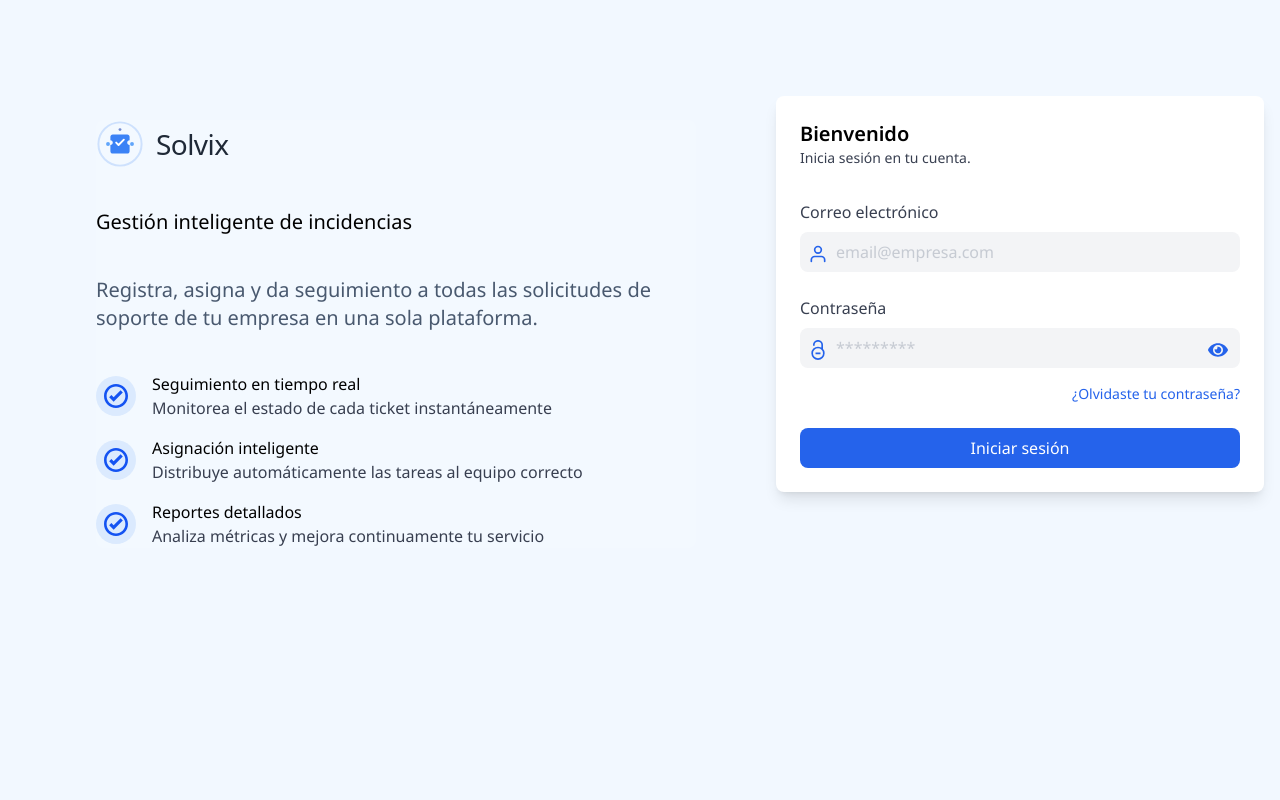
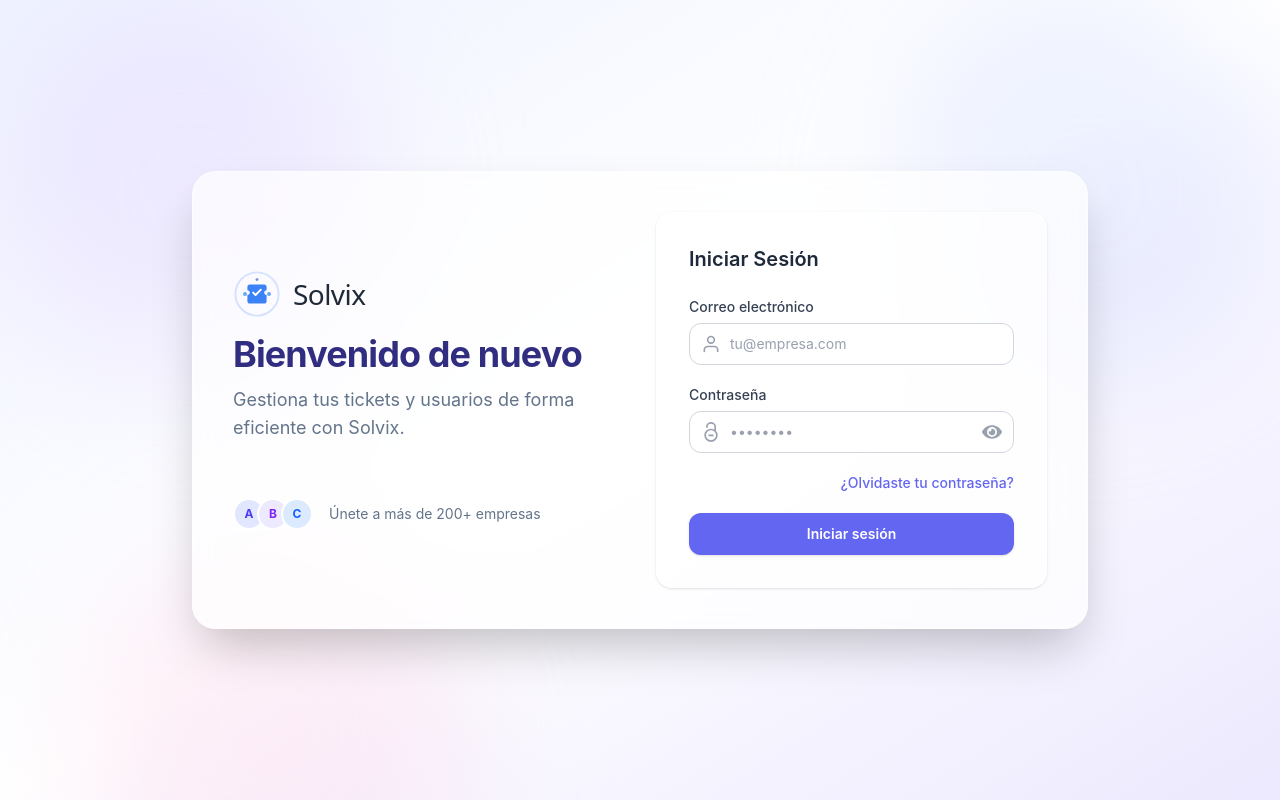
Before and after one commit to sronaal/solvix-frotend, a React (Vite) app: page /auth in a window 1280 px wide. Built offline with nearby package versions, Linux system fonts and the light colour scheme.

Commit message:
Cambio diseño interfaz

```diff
--- a/src/components/auth/Login.jsx
+++ b/src/components/auth/Login.jsx
@@ -5,7 +5,7 @@ import { FiUser } from "react-icons/fi";
 import { FaEye } from "react-icons/fa";
 import { FaEyeSlash } from "react-icons/fa";
 import { Link, useNavigate } from 'react-router-dom'
-import Content from './Content'
+
 import { useForm } from 'react-hook-form';
 import { IniciarSesion } from '../../services/AuthApi';
 import { useAuth } from '../../context/AuthContext';
@@ -18,7 +18,7 @@ const Login = () => {
   const navigate = useNavigate();
 
   const onSubmit = (data) => {
-    IniciarSesion({correo: data.email, password: data.password})
+    IniciarSesion({ correo: data.email, password: data.password })
       .then(response => {
         console.log(response)
         // The server returns the user data and token directly in response.data
@@ -46,68 +46,101 @@ const Login = () => {
 
   }
   return (
-    <div className='flex flex-col lg:flex-row justify-center items-center px-6 py-10 md:px-16 lg:px-4 w-full'>
-      <Content />
+    <div className='flex justify-center items-center w-full px-4'>
+      <div className='w-full max-w-4xl grid grid-cols-1 lg:grid-cols-2 gap-8 bg-white/70 backdrop-blur-lg rounded-3xl shadow-2xl overflow-hidden border border-white/50 p-6 lg:p-10'>
 
-      <div className='w-full max-w-sm md:max-w-md lg:max-w-lg bg-white mt-10 lg:mt-0 lg:ml-20 rounded-lg p-6 shadow-lg'>
-        <p className='text-xl font-semibold'>Bienvenido</p>
-        <p className='text-sm text-(--color-text)'>Inicia sesión en tu cuenta.</p>
+        {/* Left Side - Brand/Welcome */}
+        <div className="flex flex-col justify-center space-y-6 lg:pr-8">
+          <div className="mb-4">
+            <SolvixLogo className="h-12 w-auto" />
+          </div>
+          <div>
+            <h1 className="text-3xl lg:text-4xl font-bold text-(--color-primary-4) tracking-tight">
+              Bienvenido de nuevo
+            </h1>
+            <p className="mt-3 text-lg text-(--color-text-2)">
+              Gestiona tus tickets y usuarios de forma eficiente con Solvix.
+            </p>
+          </div>
+          <div className="hidden lg:block mt-8">
+            <div className="flex items-center space-x-4 text-sm text-(--color-text-2)">
+              <div className="flex -space-x-2">
+                <div className="w-8 h-8 rounded-full bg-indigo-100 border-2 border-white flex items-center justify-center text-xs font-bold text-indigo-600">A</div>
+                <div className="w-8 h-8 rounded-full bg-violet-100 border-2 border-white flex items-center justify-center text-xs font-bold text-violet-600">B</div>
+                <div className="w-8 h-8 rounded-full bg-blue-100 border-2 border-white flex items-center justify-center text-xs font-bold text-blue-600">C</div>
+              </div>
+              <p>Únete a más de 200+ empresas</p>
+            </div>
+          </div>
+        </div>
 
-        <form onSubmit={handleSubmit(onSubmit)} className='flex flex-col mt-4'>
-          <label className='mt-4 text-(--color-text) mb-2'>Correo electrónico</label>
+        {/* Right Side - Login Form */}
+        <div className='bg-white/50 rounded-2xl p-6 lg:p-8 shadow-sm border border-white/60'>
+          <h2 className='text-xl font-semibold text-gray-800 mb-6'>Iniciar Sesión</h2>
 
-          <div className='mb-2 relative w-full'>
-            <FiUser className='absolute left-2 top-3 size-5 text-[#2563EB]' />
+          <form onSubmit={handleSubmit(onSubmit)} className='flex flex-col space-y-5'>
+            <div>
+              <label className='block text-sm font-medium text-gray-700 mb-1.5'>Correo electrónico</label>
+              <div className='relative'>
+                <div className="absolute inset-y-0 left-0 pl-3 flex items-center pointer-events-none">
+                  <FiUser className='h-5 w-5 text-gray-400' />
+                </div>
                 <input
-              className='rounded-lg p-2 border-0 bg-gray-100 pl-9 w-full text-gray-400 focus:text-gray-600'
+                  className='block w-full pl-10 pr-3 py-2.5 border border-gray-300 rounded-xl leading-5 bg-white placeholder-gray-400 focus:outline-none focus:ring-2 focus:ring-(--color-primary) focus:border-(--color-primary) transition duration-150 ease-in-out sm:text-sm'
                   type='email'
-              placeholder='email@empresa.com'
+                  placeholder='tu@empresa.com'
                   {...register("email", { required: true })}
                 />
-            {errors.email && <span className="text-red-500 text-sm">El correo es obligatorio</span>}
-
+              </div>
+              {errors.email && <span className="text-red-500 text-xs mt-1">El correo es obligatorio</span>}
             </div>
 
-          <label className='mt-4 mb-2 text-(--color-text)'>Contraseña</label>
-
-          <div className='mb-2 relative w-full'>
-            <GrInsecure className='absolute left-2 top-3 size-5 text-[#2563EB]' />
+            <div>
+              <label className='block text-sm font-medium text-gray-700 mb-1.5'>Contraseña</label>
+              <div className='relative'>
+                <div className="absolute inset-y-0 left-0 pl-3 flex items-center pointer-events-none">
+                  <GrInsecure className='h-5 w-5 text-gray-400' />
+                </div>
                 <input
-              className='rounded-lg p-2 bg-gray-100 pl-9 w-full text-gray-400 focus:text-gray-600'
+                  className='block w-full pl-10 pr-10 py-2.5 border border-gray-300 rounded-xl leading-5 bg-white placeholder-gray-400 focus:outline-none focus:ring-2 focus:ring-(--color-primary) focus:border-(--color-primary) transition duration-150 ease-in-out sm:text-sm'
                   type={showPassword ? "text" : "password"}
-              placeholder='*********'
+                  placeholder='••••••••'
                   {...register("password", { required: true })}
                 />
-            {errors.password && <span className="text-red-500 text-sm">La contraseña es obligatoria</span>}
-
+                <div className="absolute inset-y-0 right-0 pr-3 flex items-center">
                   {showPassword ? (
                     <FaEye
-                className='absolute right-3 top-3 size-5 cursor-pointer text-[#2563EB]'
+                      className='h-5 w-5 text-gray-400 cursor-pointer hover:text-gray-600 transition-colors'
                       onClick={() => setShowPassword(false)}
                     />
                   ) : (
                     <FaEyeSlash
-                className='absolute right-3 top-3 size-5 cursor-pointer text-[#2563EB]'
+                      className='h-5 w-5 text-gray-400 cursor-pointer hover:text-gray-600 transition-colors'
                       onClick={() => setShowPassword(true)}
                     />
                   )}
                 </div>
+              </div>
+              {errors.password && <span className="text-red-500 text-xs mt-1">La contraseña es obligatoria</span>}
+            </div>
 
-          {errors.exampleRequired && <span>This field is required</span>}
-
-
+            <div className="flex items-center justify-end">
               <Link
-            className='text-sm text-(--color-primary) self-end mt-2 hover:underline'
+                className='text-sm font-medium text-(--color-primary) hover:text-(--color-primary-2) transition-colors'
                 to="forgot-password"
               >
                 ¿Olvidaste tu contraseña?
               </Link>
+            </div>
 
-          <button type='submit' className='bg-(--color-primary) text-white rounded-lg p-2 mt-6 hover:bg-(--color-primary-2) transition-colors cursor-pointer'>
+            <button
+              type='submit'
+              className='w-full flex justify-center py-2.5 px-4 border border-transparent rounded-xl shadow-sm text-sm font-semibold text-white bg-(--color-primary) hover:bg-(--color-primary-2) focus:outline-none focus:ring-2 focus:ring-offset-2 focus:ring-(--color-primary) transition-all duration-200 transform hover:-translate-y-0.5'
+            >
               Iniciar sesión
-
             </button>
           </form>
+        </div>
       </div>
     </div>
   )
--- a/src/index.css
+++ b/src/index.css
@@ -1,21 +1,32 @@
 @import "tailwindcss";
 
 
+@import url('https://fonts.googleapis.com/css2?family=Inter:wght@300;400;500;600;700&display=swap');
+
 :root {
-    --bg-principal: #F2F8FF;
-    --color-primary: #2563EB;
-    --color-primary-2: #0f57f2;
-    --color-primary-3: #DBEAFE;
-    --color-primary-4: #0F172B;
-    --color-primary-5:#EFF6FF;
-    --color-text: #383F50;
-    --color-text-2: #49596F;
+    /* Primary Palette - Indigo/Violet */
+    --color-primary: #6366f1;       /* Indigo 500 */
+    --color-primary-2: #4f46e5;     /* Indigo 600 - Hover */
+    --color-primary-3: #e0e7ff;     /* Indigo 100 - Light Accent */
+    --color-primary-4: #312e81;     /* Indigo 900 - Dark Text */
+    --color-primary-5: #eef2ff;     /* Indigo 50 - Background Tint */
 
+    /* Neutral Palette - Slate */
+    --bg-principal: #f8fafc;        /* Slate 50 */
+    --color-text: #334155;          /* Slate 700 */
+    --color-text-2: #64748b;        /* Slate 500 */
+    --color-border: #e2e8f0;        /* Slate 200 */
 
+    /* Glass Effect Variables */
+    --glass-bg: rgba(255, 255, 255, 0.7);
+    --glass-border: rgba(255, 255, 255, 0.5);
+    --glass-shadow: 0 8px 32px 0 rgba(31, 38, 135, 0.1);
 }
 
 body {
-    font-family: "Noto Sans", sans-serif;
-
-
+    font-family: 'Inter', sans-serif;
+    background-color: var(--bg-principal);
+    color: var(--color-text);
+    -webkit-font-smoothing: antialiased;
+    -moz-osx-font-smoothing: grayscale;
 }
--- a/src/layout/AdminLayout.jsx
+++ b/src/layout/AdminLayout.jsx
@@ -20,8 +20,8 @@ export default function RootLayout() {
     <div className="flex">
       <Sidebar open={open} setOpen={setOpen} />
 
-      <div className={`flex flex-col flex-1 h-screen transition-all duration-300
-        ${open ? "ml-64" : "ml-0"} lg:ml-64
+      <div className={`flex flex-col flex-1 min-h-screen bg-(--bg-principal) transition-all duration-300
+        ${open ? "ml-64" : "ml-0"} lg:ml-72
       `}>
 
         <Header
@@ -30,9 +30,9 @@ export default function RootLayout() {
           onToggleSidebar={() => setOpen(!open)}
         />
 
-        <div className="p-4 overflow-auto h-full">
+        <main className="p-8 overflow-auto h-full animate-fade-in-up">
           <Outlet />
-        </div>
+        </main>
       </div>
     </div>
   );
--- a/src/layout/AuthLayout.jsx
+++ b/src/layout/AuthLayout.jsx
@@ -3,8 +3,15 @@ import { Outlet } from 'react-router-dom'
 
 const AuthLayout = () => {
   return (
-    <div className='bg-(--bg-principal) h-screen'>
-      <Outlet/>
+    <div className='min-h-screen w-full flex items-center justify-center bg-gradient-to-br from-indigo-50 via-white to-violet-100 relative overflow-hidden'>
+      {/* Decorative background blobs */}
+      <div className="absolute top-0 left-0 w-96 h-96 bg-purple-200 rounded-full mix-blend-multiply filter blur-3xl opacity-30 animate-blob"></div>
+      <div className="absolute top-0 right-0 w-96 h-96 bg-indigo-200 rounded-full mix-blend-multiply filter blur-3xl opacity-30 animate-blob animation-delay-2000"></div>
+      <div className="absolute -bottom-32 left-20 w-96 h-96 bg-pink-200 rounded-full mix-blend-multiply filter blur-3xl opacity-30 animate-blob animation-delay-4000"></div>
+
+      <div className="relative z-10 w-full">
+        <Outlet />
+      </div>
     </div>
   )
 }
```
Also changed, not shown: src/components/layout/Header.jsx (+15 -17 lines), src/components/layout/Sidebar.jsx (+28 -22 lines). Lines whose indentation alone changed are shown as unchanged.
